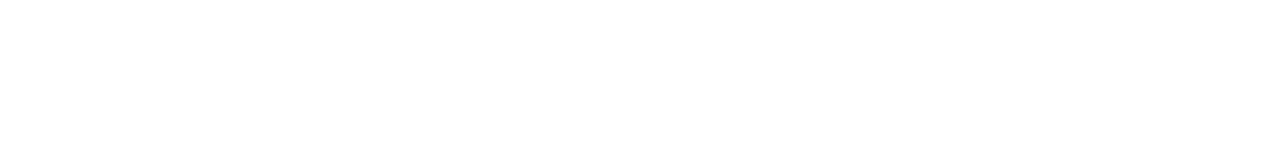
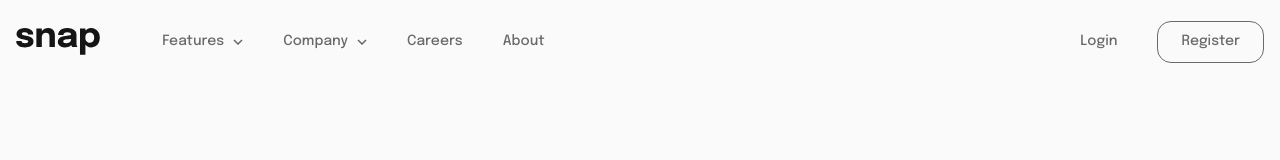
Before and after one commit to FelipeAmorimDev/Intro-section-with-dropdown-navigation, a plain HTML site: page index.html in a window 1280 px wide. Drawn offline with Linux system fonts and the light colour scheme.

Commit message:
Header estilizado

```diff
--- a/css/componentes/componentes.css
+++ b/css/componentes/componentes.css
@@ -0,0 +1,11 @@
+.header__button{
+  background-color: transparent;
+  padding: 12px 23px;
+  border-radius: 14px;
+  border: 1.5px solid var(--cor-1);
+  display: inline-block;
+}
+
+.header__button:hover{
+  border-color: var(--cor-2);
+}
--- a/css/componentes/cores.css
+++ b/css/componentes/cores.css
@@ -2,6 +2,7 @@
   --cor-0:hsl(0, 0%, 98%);
   --cor-1:hsl(0, 0%, 41%);
   --cor-2:hsl(0, 0%, 8%);
+  --cor-3:#FAFAFA;
 }
 
 .cor-0{
@@ -9,9 +10,9 @@
 }
 
 .cor-1{
-  color: var(--cor-0);
+  color: var(--cor-1);
 }
 
 .cor-2{
-  color: var(--cor-0);
+  color: var(--cor-2);
 }
--- a/css/style.css
+++ b/css/style.css
@@ -4,3 +4,89 @@
 @import url("./componentes/componentes.css");
 
 /* Geral */
+
+body{
+  margin: 0px;
+  background-color: var(--cor-3);
+}
+
+h1,h2,h3,p{
+  margin: 0px;
+}
+
+img{
+  display: block;
+  max-width: 100%;
+}
+
+ul,li{
+  margin: 0px;
+  padding: 0px;
+}
+
+ul{
+  list-style: none;
+}
+
+a{
+  text-decoration: none;
+  color: inherit;
+}
+
+/* Header */
+
+.header{
+  padding: 0px 16px;
+  max-width: 1358px;
+  margin: 21px auto 67px;
+  display: flex;
+  align-items: center;
+  gap: 62.24px;
+}
+.header__logo{
+  min-width: 84px
+}
+
+.header__nav{
+  width: 100%;
+  display: flex;
+  justify-content: space-between;
+}
+
+.header__nav-list{
+  display: flex;
+  align-items: center;
+  gap: 40px;
+}
+
+.header__nav-list a,.header__list-right a:hover{
+  transition: all .3s ease-out;
+}
+
+.header__nav-list a:hover,.header__list-right a:hover{
+  color: var(--cor-2);
+}
+
+.header__nav-list a:hover img{
+  transition: all .4s ease-in-out;
+}
+
+.header__nav-list a:hover img{
+  transform: rotate(180deg);
+}
+
+.header__nav-list > li.header__nav-item a:nth-child(-n+2){
+  display: flex;
+  gap: 9px;
+  align-items: center;
+}
+
+.header__nav-list .header__nav-item > a{
+  padding: 12px 0px;
+}
+
+.header__list-right{
+  display: flex;
+  align-items: center;
+  gap: 40px;
+}
--- a/index.html
+++ b/index.html
@@ -13,7 +13,33 @@
 </head>
 
 <body class="font-1-l">
-
+  <header class="header font-1-s cor-1">
+    <a class="header__logo" href="index.html"><img src="./images/logo.svg" alt="Snap"></a>
+    <nav class="header__nav" aria-label="nav primaria">
+      <ul class="header__nav-list">
+        <li class="header__nav-item">
+          <a href="#freature">Features<img src="./images/icon-arrow-down.svg" alt="" aria-hidden="true"></a>
+        </li>
+        <li class="header__nav-item">
+          <a href="#company">Company<img src="./images/icon-arrow-down.svg" alt="" aria-hidden="true"></a>
+        </li>
+        <li class="header__nav-item">
+          <a href="#careers">Careers</a>
+        </li>
+        <li class="header__nav-item">
+          <a href="#about">About</a>
+        </li>
+      </ul>
+      <ul class="header__list-right">
+        <li class="header__nav-item">
+          <a href="#login">Login</a>
+        </li>
+        <li class="header__nav-item">
+          <a href="#login" class="header__button">Register</a>
+        </li>
+      </ul>
+    </nav>
+  </header>
 </body>
 
 </html>
```
